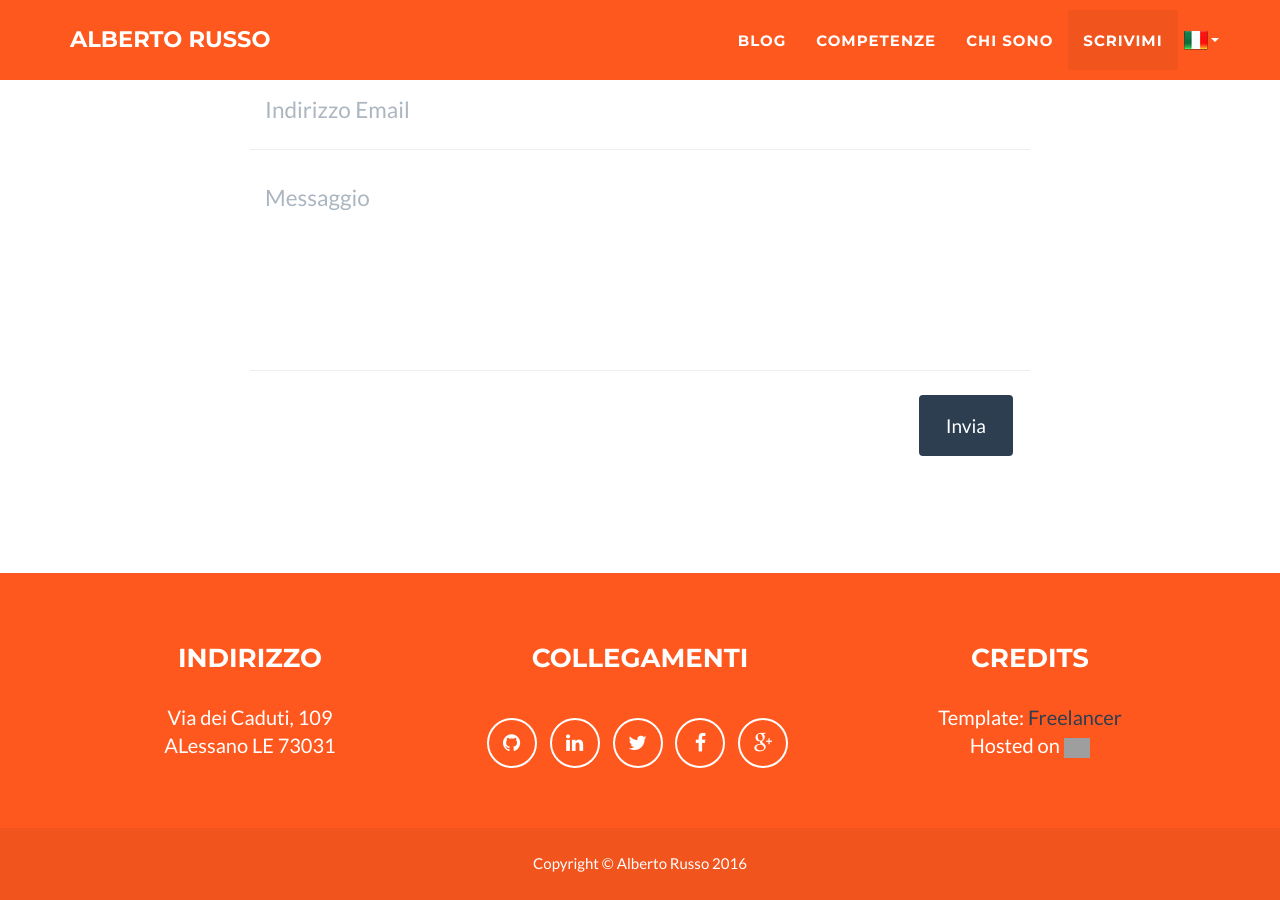
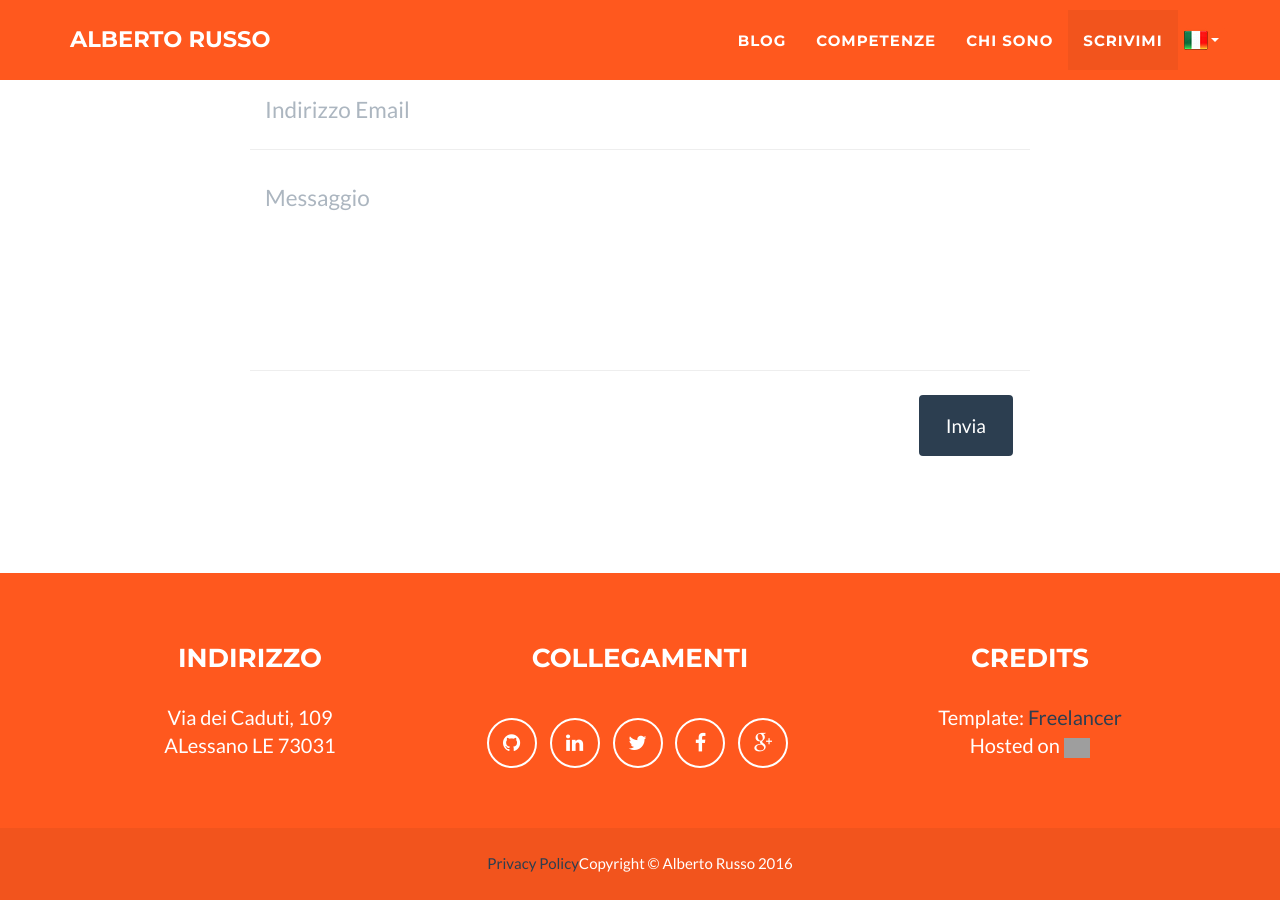
Before and after one commit to russoalberto/russoalberto.github.io, a Jekyll site: the page built from index.html, in a window 1280 px wide and 900 px high, scrolled down 2387 px. Built offline with Jekyll 4.4.1, drawn with Linux system fonts in a browser that asks for light colours; comment, search, counter and statistics services are not loaded; grey boxes are pictures that could not be loaded.

Commit message:
Update footer.html

```diff
--- a/_includes/it/footer.html
+++ b/_includes/it/footer.html
@@ -32,7 +32,7 @@
             <div class="container">
                 <div class="row">
                     <div class="col-lg-12">
-                        Copyright &copy; {{ site.footer.copyright }} 20{{ site.time | date: '%y' }}
+                        <a href="//www.iubenda.com/privacy-policy/7815617" class="iubenda-white iubenda-embed" title="Privacy Policy">Privacy Policy</a><script type="text/javascript">(function (w,d) {var loader = function () {var s = d.createElement("script"), tag = d.getElementsByTagName("script")[0]; s.src = "//cdn.iubenda.com/iubenda.js"; tag.parentNode.insertBefore(s,tag);}; if(w.addEventListener){w.addEventListener("load", loader, false);}else if(w.attachEvent){w.attachEvent("onload", loader);}else{w.onload = loader;}})(window, document);</script>Copyright &copy; {{ site.footer.copyright }} 20{{ site.time | date: '%y' }}
                     </div>
                 </div>
             </div>
```
